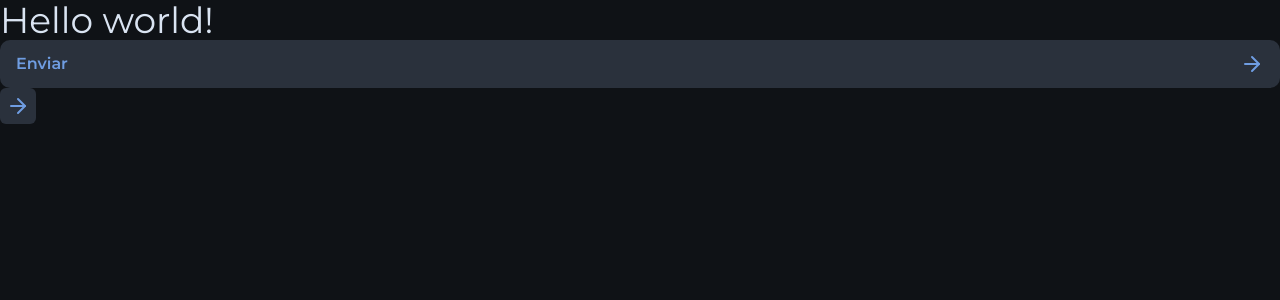
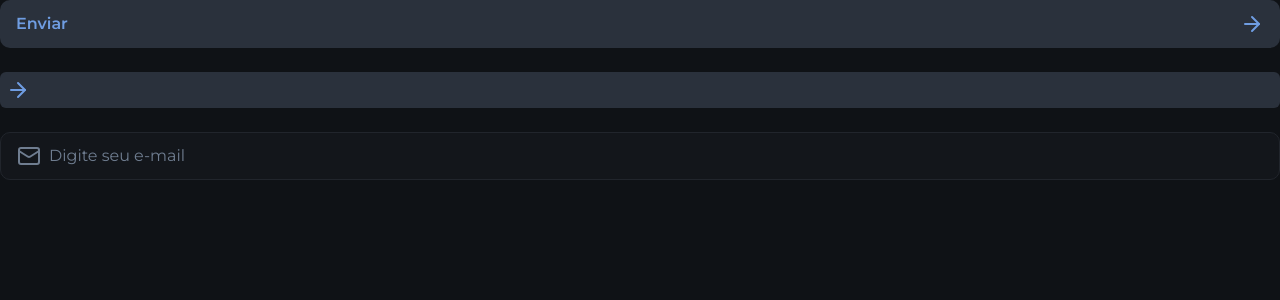
Before and after one commit to Gui-dev/devstage, a Next.js app in the folder web/: page / in a window 1280 px wide. Shown: the top 300 px of the page. Built offline with nearby package versions, Linux system fonts and the light colour scheme.

Commit message:
feat: add input component

```diff
--- a/web/src/app/page.tsx
+++ b/web/src/app/page.tsx
@@ -1,11 +1,11 @@
 import { Button } from '@/components/button'
 import { IconButton } from '@/components/icon-button'
-import { ArrowRight } from 'lucide-react'
+import { InputField, InputIcon, InputRoot } from '@/components/input'
+import { ArrowRight, Mail } from 'lucide-react'
 
 export default function Home() {
   return (
-    <main>
-      <div className="text-4xl text-gray-100">Hello world!</div>
+    <main className="flex flex-col gap-6">
       <Button>
         Enviar
         <ArrowRight />
@@ -13,6 +13,13 @@ export default function Home() {
       <IconButton>
         <ArrowRight />
       </IconButton>
+
+      <InputRoot>
+        <InputIcon>
+          <Mail />
+        </InputIcon>
+        <InputField type="email" placeholder="Digite seu e-mail" />
+      </InputRoot>
     </main>
   )
 }
--- /dev/null
+++ b/web/src/components/input.tsx
@@ -0,0 +1,32 @@
+import type { ComponentProps } from 'react'
+
+interface IInputRootProps extends ComponentProps<'div'> {
+  error?: boolean
+}
+
+export const InputRoot = ({ error, ...rest }: IInputRootProps) => {
+  return (
+    <div
+      data-error={error}
+      className="group flex h-12 items-center gap-2 rounded-xl border border-gray-600 bg-gray-800 px-4 focus-within:border-gray-100 data-[error=true]:border-danger"
+      {...rest}
+    />
+  )
+}
+
+interface IInputIconProps extends ComponentProps<'span'> {}
+
+export const InputIcon = (props: IInputIconProps) => {
+  return (
+    <span
+      className="text-gray-400 group-focus-within:text-gray-100 group-[&:not(:has(input:placeholder-shown))]:text-gray-100 group-data-[error=true]:text-danger"
+      {...props}
+    />
+  )
+}
+
+interface IInputFieldProps extends ComponentProps<'input'> {}
+
+export const InputField = (props: IInputFieldProps) => {
+  return <input className="flex-1 placeholder-gray-400 outline-0" {...props} />
+}
```
